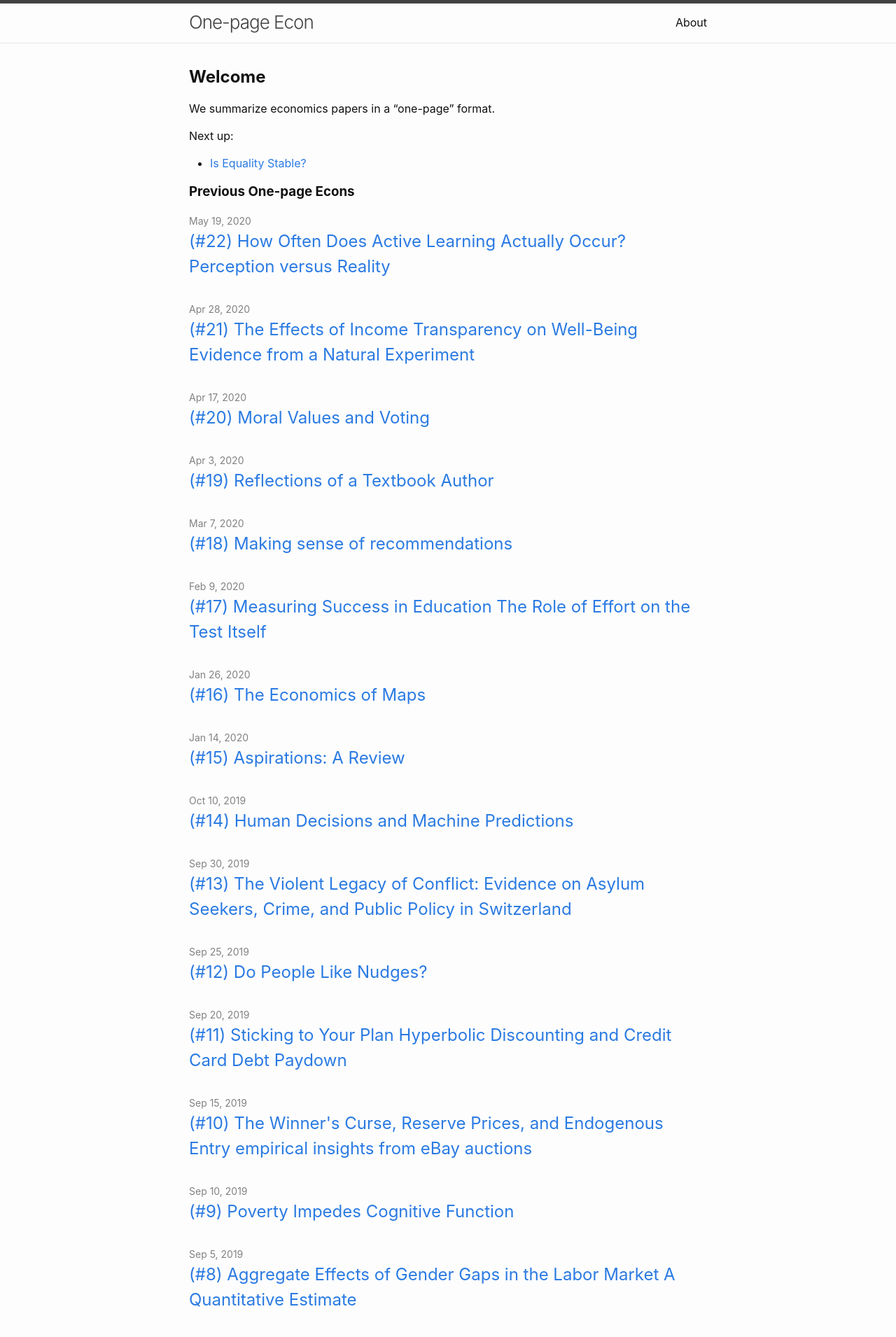
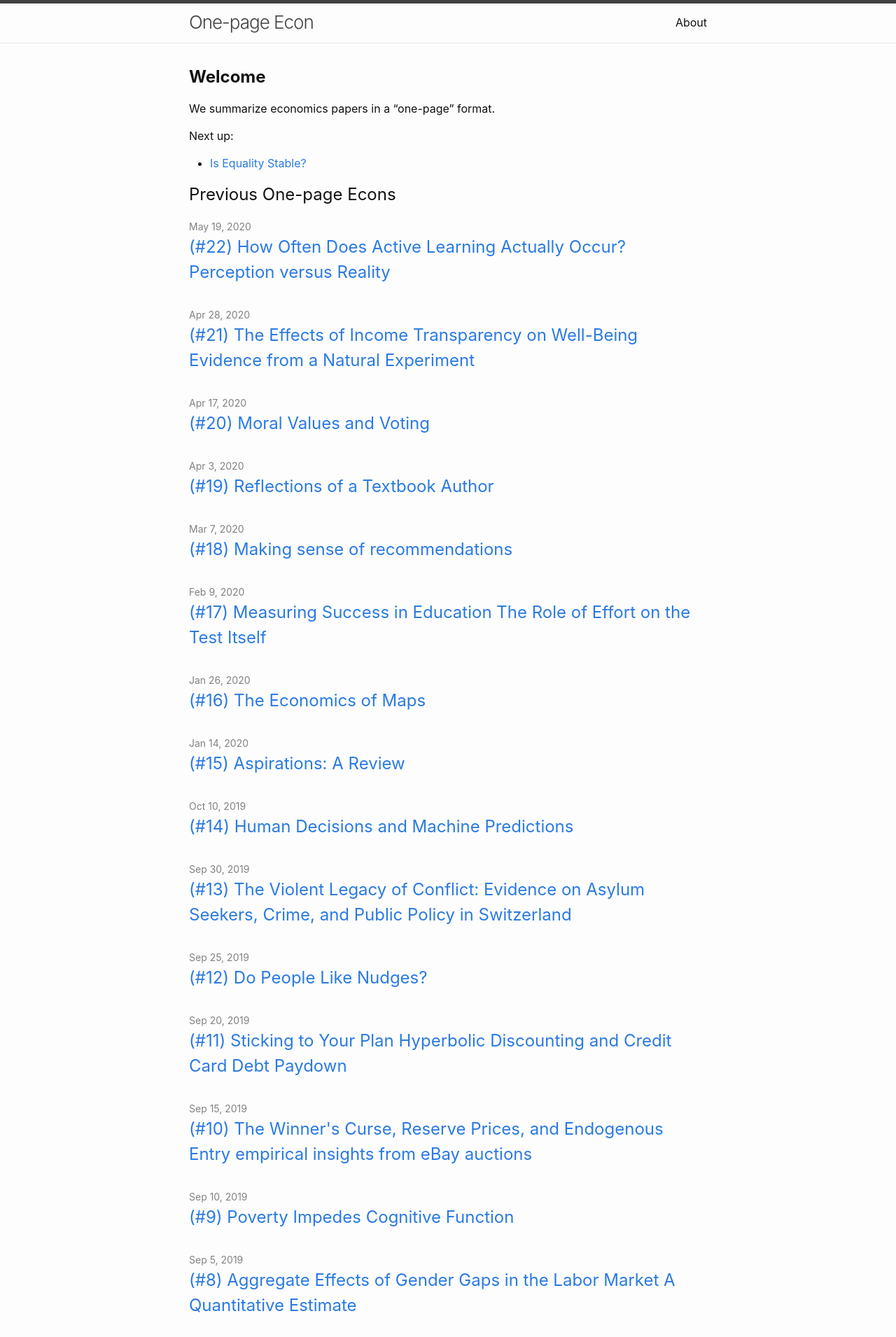
Before and after one commit to jjgecon/jjgecon.github.io, a Jekyll site: the page built from index.md, in a window 1280 px wide. Shown: the top 1910 px of the page at 70% size. Built offline with Jekyll 4.4.1, drawn with Linux system fonts in a browser that asks for light colours.

Commit message:
upupupupu

```diff
--- a/index.md
+++ b/index.md
@@ -13,4 +13,4 @@ We summarize economics papers in a “one-page” format.
 Next up:
 * [Is Equality Stable?](https://debrajray.com/wp-content/uploads/2017/12/MRAerPP.pdf)
 
-### **Previous One-page Econs**
+## Previous One-page Econs
```
